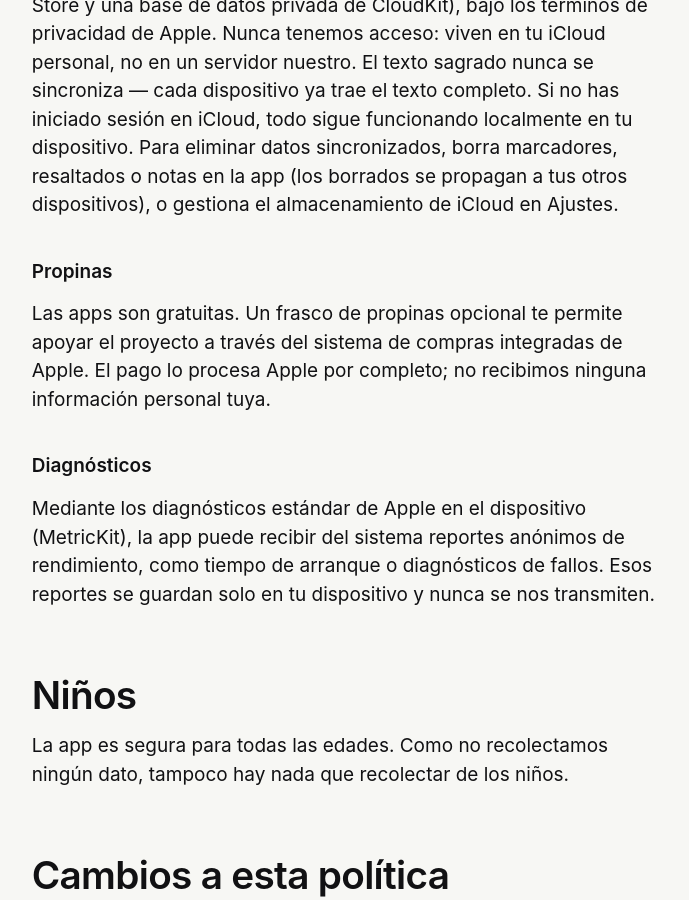
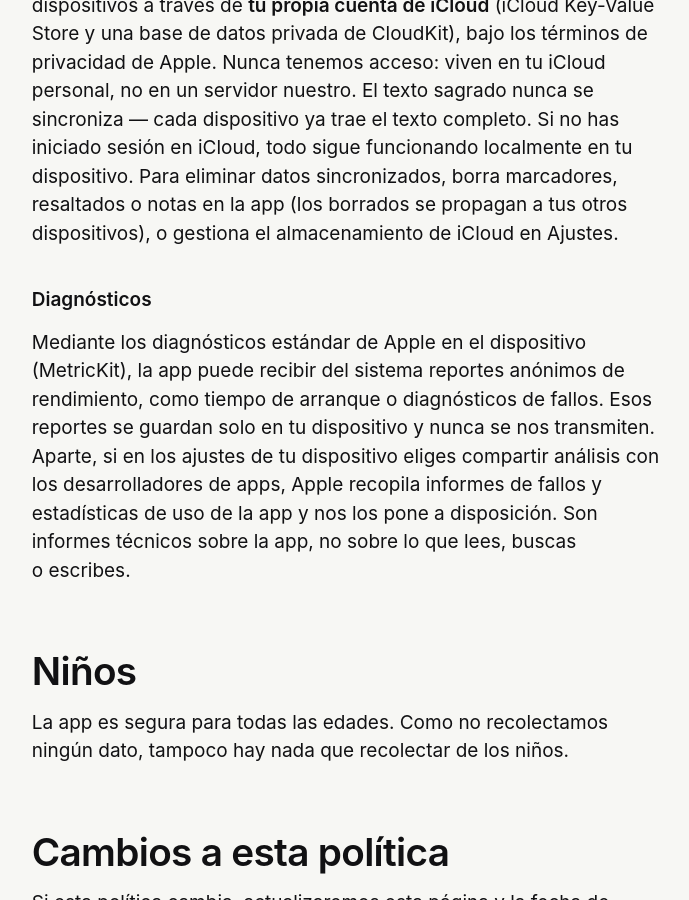
Before and after one commit to KhassinX/nibras-web, a Jekyll site: the page built from es/legal/privacy.md, in a window 1280 px wide and 900 px high, scrolled down 1478 px. Shown: the whole window, without its empty margins (22-711 px from the left). Built offline with Jekyll 4.4.1, drawn with Linux system fonts in a browser that asks for light colours; some of the changed text lies outside the part shown.

Commit message:
legal: quita la propina y corrige lo que llega al desarrollador (EN/ES)
- Decisión de Chief Designer, 2026-10-09 22:06:36 EDT: la app es gratis, sin compra; la propina queda fuera de esta versión. Privacy pierde Tips/Propinas; terms conserva sólo el párrafo pro bono.
- Privacy: «nothing you do in the app» pasa a «nothing you read, search, or write», y Diagnostics declara los informes de fallos y estadísticas que Apple pasa al desarrollador si el usuario elige compartir análisis.
- updated: 2026-10-11.

Co-Authored-By: Claude Opus 5.5 <noreply@anthropic.com>
Claude-Session: https://claude.ai/code/session_01HcbMZm97AK2qBxhKYzgV1m

```diff
--- a/es/legal/privacy.md
+++ b/es/legal/privacy.md
@@ -5,14 +5,14 @@ permalink: /es/legal/privacy/
 lang: es
 canonical_en: /legal/privacy/
 canonical_es: /es/legal/privacy/
-updated: 2026-07-11
+updated: 2026-10-11
 ---
 
 # Política de Privacidad de Nibras
 
 **Responsable:** KHASSINX LLC
 
-Nibras es una app para leer escritura sagrada — el Corán. Está hecha privacy-first: **no recolectamos ninguno de tus datos, y nada de lo que haces en la app se nos envía.** No tenemos servidores ni analítica.
+Nibras es una app para leer escritura sagrada — el Corán. Está hecha privacy-first: **no recolectamos ninguno de tus datos, y nada de lo que lees, buscas o escribes en la app se nos envía.** No tenemos servidores ni analítica.
 
 ## Datos que recolectamos
 
@@ -28,13 +28,9 @@ Nibras es una app para leer escritura sagrada — el Corán. Está hecha privacy
 
 Tus propios datos — posición de lectura, marcadores, resaltados y notas — se guardan en tu dispositivo y se sincronizan entre tus dispositivos a través de **tu propia cuenta de iCloud** (iCloud Key-Value Store y una base de datos privada de CloudKit), bajo los términos de privacidad de Apple. Nunca tenemos acceso: viven en tu iCloud personal, no en un servidor nuestro. El texto sagrado nunca se sincroniza — cada dispositivo ya trae el texto completo. Si no has iniciado sesión en iCloud, todo sigue funcionando localmente en tu dispositivo. Para eliminar datos sincronizados, borra marcadores, resaltados o notas en la app (los borrados se propagan a tus otros dispositivos), o gestiona el almacenamiento de iCloud en Ajustes.
 
-### Propinas
-
-Las apps son gratuitas. Un frasco de propinas opcional te permite apoyar el proyecto a través del sistema de compras integradas de Apple. El pago lo procesa Apple por completo; no recibimos ninguna información personal tuya.
-
 ### Diagnósticos
 
-Mediante los diagnósticos estándar de Apple en el dispositivo (MetricKit), la app puede recibir del sistema reportes anónimos de rendimiento, como tiempo de arranque o diagnósticos de fallos. Esos reportes se guardan solo en tu dispositivo y nunca se nos transmiten.
+Mediante los diagnósticos estándar de Apple en el dispositivo (MetricKit), la app puede recibir del sistema reportes anónimos de rendimiento, como tiempo de arranque o diagnósticos de fallos. Esos reportes se guardan solo en tu dispositivo y nunca se nos transmiten. Aparte, si en los ajustes de tu dispositivo eliges compartir análisis con los desarrolladores de apps, Apple recopila informes de fallos y estadísticas de uso de la app y nos los pone a disposición. Son informes técnicos sobre la app, no sobre lo que lees, buscas o escribes.
 
 ## Niños
 
```
Also changed, not shown: es/legal/terms.md (+2 -2 lines), legal/privacy.md (+3 -7 lines), legal/terms.md (+2 -2 lines).
